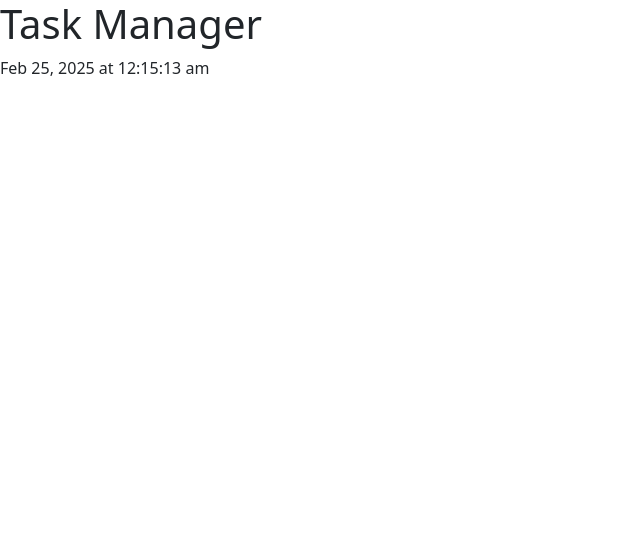
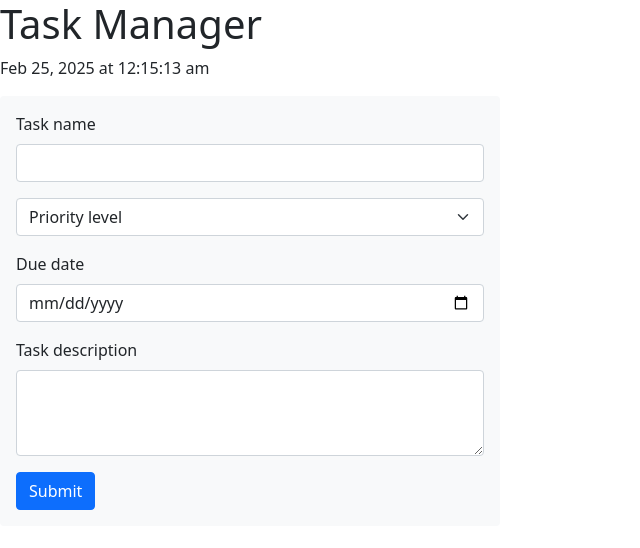
Before and after one commit to megellman/task-mananger, a plain HTML site: page index.html in a window 1280 px wide. Shown: the whole page, without its empty margins (0-640 px from the left). Drawn offline with nearby package versions, Linux system fonts and the light colour scheme.

Commit message:
added task input form

```diff
--- a/assets/js/script.js
+++ b/assets/js/script.js
@@ -4,3 +4,8 @@ let currentDate = $('#current-date');
 setInterval(function(){
     currentDate.text(dayjs().format('MMM D, YYYY [at] hh:mm:ss a'))
 }, 1000);
+
+// jqueryui datepicker function for task input form
+$( function() {
+    $( "#datepicker" ).datepicker();
+  } );
--- a/index.html
+++ b/index.html
@@ -16,13 +16,45 @@
     <script src="https://cdn.jsdelivr.net/npm/dayjs@1/dayjs.min.js"></script>
     <!-- jquery -->
     <script src="https://ajax.googleapis.com/ajax/libs/jquery/3.7.1/jquery.min.js"></script>
+    <!-- jquery ui -->
+    <script src="https://code.jquery.com/jquery-3.7.1.js"></script>
+    <script src="https://code.jquery.com/ui/1.14.1/jquery-ui.js"></script>
 </head>
+
 <body>
     <header>
         <h1>Task Manager</h1>
         <!-- current date and time using Day.js -->
         <p id="current-date">
     </header>
+    <main>
+        <div id="task-form" class="form card-body bg-light rounded" style="width: 500px;">
+            <div class="mb-3">
+                <label for="task-name" class="form-label">Task name</label>
+                <input class="form-control" id="task-name" rows="3"></input>
+            </div>
+            <div class="mb-3">
+                <select class="form-select" aria-label="Default select example">
+                    <option selected>Priority level</option>
+                    <option value="1">High</option>
+                    <option value="2">Medium</option>
+                    <option value="3">Low</option>
+                </select>
+            </div>
+            <div class="mb-3">
+                <label for="date-picker" class="form-label">Due date</label>
+                <input type="date" class="form-control" id="date-picker" placeholder="">
+            </div>
+            <div class="mb-3">
+                <label for="task-description" class="form-label">Task description</label>
+                <textarea class="form-control" id="task-description" rows="3"></textarea>
+            </div>
+            <div class="col-auto">
+                <button type="submit" class="btn btn-primary">Submit</button>
+            </div>
+        </div>
+    </main>
 </body>
 <script src="./assets/js/script.js"></script>
+
 </html>
```
Lines whose indentation alone changed are shown as unchanged.
